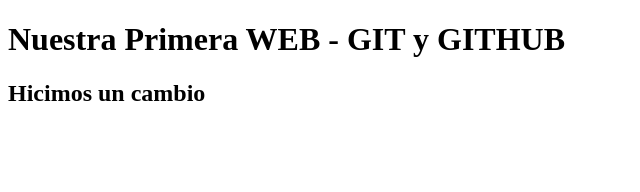
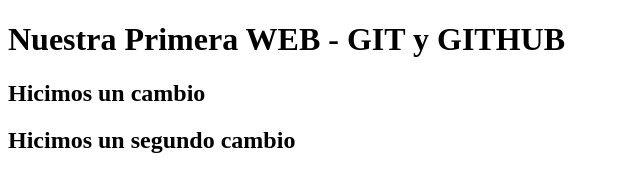
Before and after one commit to icastror/MiPrimerRepositorioG60, a plain HTML site: page index.html in a window 1280 px wide. Shown: the whole page, without its empty margins (0-640 px from the left). Drawn offline with Linux system fonts and the light colour scheme.

Commit message:
Segundo Commit

```diff
--- a/index.html
+++ b/index.html
@@ -11,6 +11,8 @@
 
     <h2>Hicimos un cambio</h2>
 
+    <h2>Hicimos un segundo cambio</h2>
+
     <script type="text/javascript" src="./js/index.js"></script>
 </body>
 </html>
```
